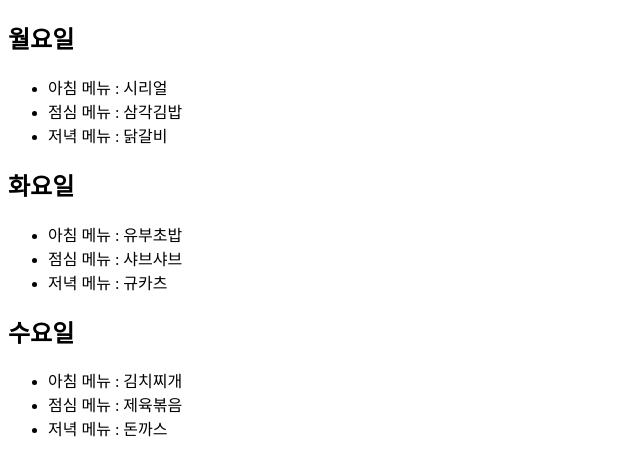
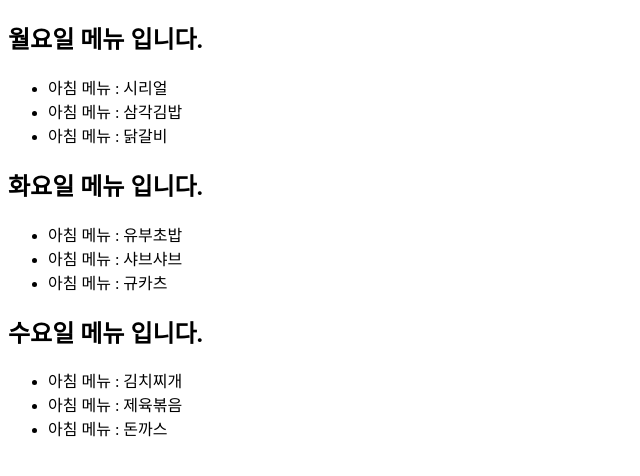
Before and after one commit to priestone/first_react_10_15, a React (Create React App) app: page / in a window 1280 px wide. Shown: the top 476 px of the page, without its empty margins (0-640 px from the left). Built offline with nearby package versions, Linux system fonts and the light colour scheme.

Commit message:
Map 복습 및 커밋 적응

```diff
--- a/src/components/ex03/components/MapEx02.js
+++ b/src/components/ex03/components/MapEx02.js
@@ -28,12 +28,13 @@ export const MapEx02 = () => {
   return (
 <div>
   {menus.map((menu) => (
+
     <div key={menu.id}>
-          <h2>{menu.week}</h2>
+      <h2>{menu.week} 메뉴 입니다.</h2>
       <ul>
         <li>아침 메뉴 : {menu.break}</li>
-            <li>점심 메뉴 : {menu.lunch}</li>
-            <li>저녁 메뉴 : {menu.dinner}</li>
+        <li>아침 메뉴 : {menu.lunch}</li>
+        <li>아침 메뉴 : {menu.dinner}</li>
       </ul>
     </div>
   ))}
```
Also changed, not shown: 1 other file (tests, documents, lock files or other folders). Lines whose indentation alone changed are shown as unchanged.
